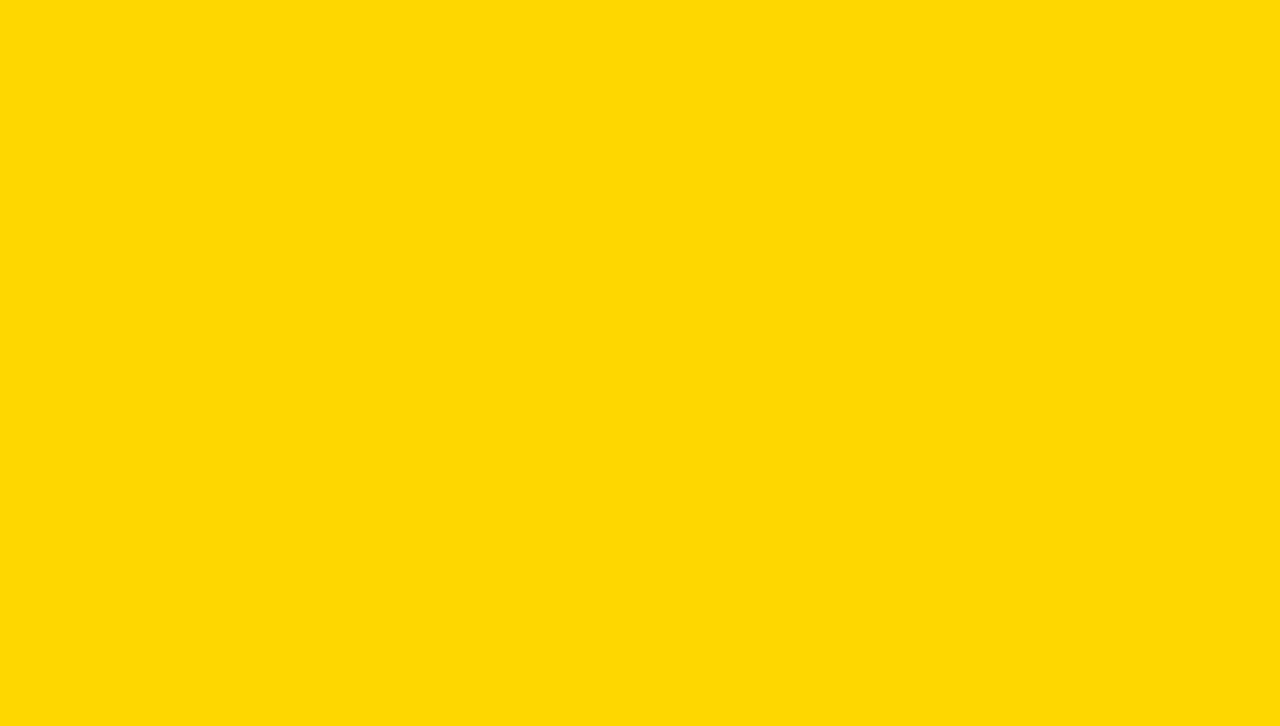
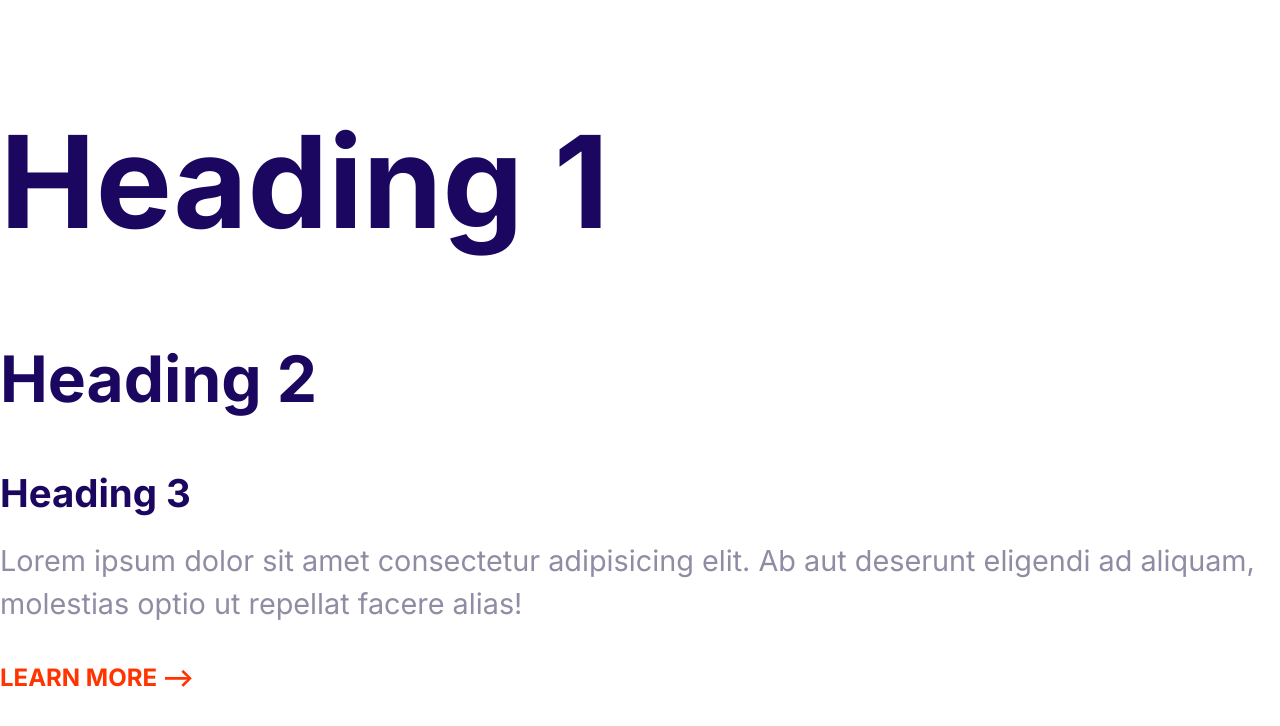
Before and after one commit to maciekpilar/HTML_project, a plain HTML site: page index.html in a window 1280 px wide. Drawn offline with Linux system fonts and the light colour scheme.

Commit message:
Build the Arrow link component.

```diff
--- a/css/styles.css
+++ b/css/styles.css
@@ -1,3 +1,7 @@
+/* ============================================================ */
+/*                          GLOBALS                             */
+/* ============================================================ */
+
 /* Color palette */
 :root {
   --color-primary: #2594ff;
@@ -7,6 +11,87 @@
   --color-body: #918ca4;
 }
 
+html {
+  /* 62.5% from 16px (default browser font size) */
+  /* 62.5% from 16px = 10px */
+  font-size: 16px;
+}
+
 body {
-  background: gold;
+  font-family: Inter, Arial, Helvetica, sans-serif;
+  font-size: 2.4rem;
+  line-height: 1.5;
+  color: var(--color-body);
 }
+
+h1,
+h2,
+h3 {
+  color: var(--color-heading);
+  margin-bottom: 1rem;
+}
+
+h1 {
+  font-size: 7rem;
+}
+
+h2 {
+  font-size: 4rem;
+}
+
+h3 {
+  font-size: 3rem;
+}
+
+p {
+  margin-top: 0;
+}
+
+@media screen and (min-width: 1024px) {
+  body {
+    font-size: 1.8rem;
+  }
+
+  h1 {
+    font-size: 8rem;
+  }
+
+  h2 {
+    font-size: 4rem;
+  }
+
+  h3 {
+    font-size: 2.4rem;
+  }
+}
+
+/* ============================================================ */
+/*                           LINKS                              */
+/* ============================================================ */
+
+a {
+  text-decoration: none;
+}
+
+.link-arrow {
+  color: var(--color-accent);
+  text-transform: uppercase;
+  font-size: 2rem;
+  font-weight: bold;
+}
+
+.link-arrow::after {
+  content: "-->";
+  margin-left: 5px;
+  transition: margin 0.15s;
+}
+
+.link-arrow:hover::after {
+  margin-left: 10px;
+}
+
+@media screen and (min-width: 1024px) {
+  .link-arrow {
+    font-size: 1.5rem;
+  }
+}
--- a/index.html
+++ b/index.html
@@ -6,8 +6,25 @@
     <meta name="keywords" content="HTML, CSS" />
     <meta name="description" content="Some App to show HTML and CSS skills" />
     <title>Document</title>
+    <!-- Fonts -->
+    <link rel="preconnect" href="https://fonts.googleapis.com" />
+    <link rel="preconnect" href="https://fonts.gstatic.com" crossorigin />
+    <link
+      href="https://fonts.googleapis.com/css2?family=Inter:wght@400;700&display=swap"
+      rel="stylesheet"
+    />
+    <!-- Styles -->
     <link rel="stylesheet" href="css/normalize.css" />
     <link rel="stylesheet" href="css/styles.css" />
   </head>
-  <body></body>
+  <body>
+    <h1>Heading 1</h1>
+    <h2>Heading 2</h2>
+    <h3>Heading 3</h3>
+    <p>
+      Lorem ipsum dolor sit amet consectetur adipisicing elit. Ab aut deserunt
+      eligendi ad aliquam, molestias optio ut repellat facere alias!
+    </p>
+    <a class="link-arrow">Learn more</a>
+  </body>
 </html>
```
Also changed, not shown: components/links.html (added, +1 -0 lines).
